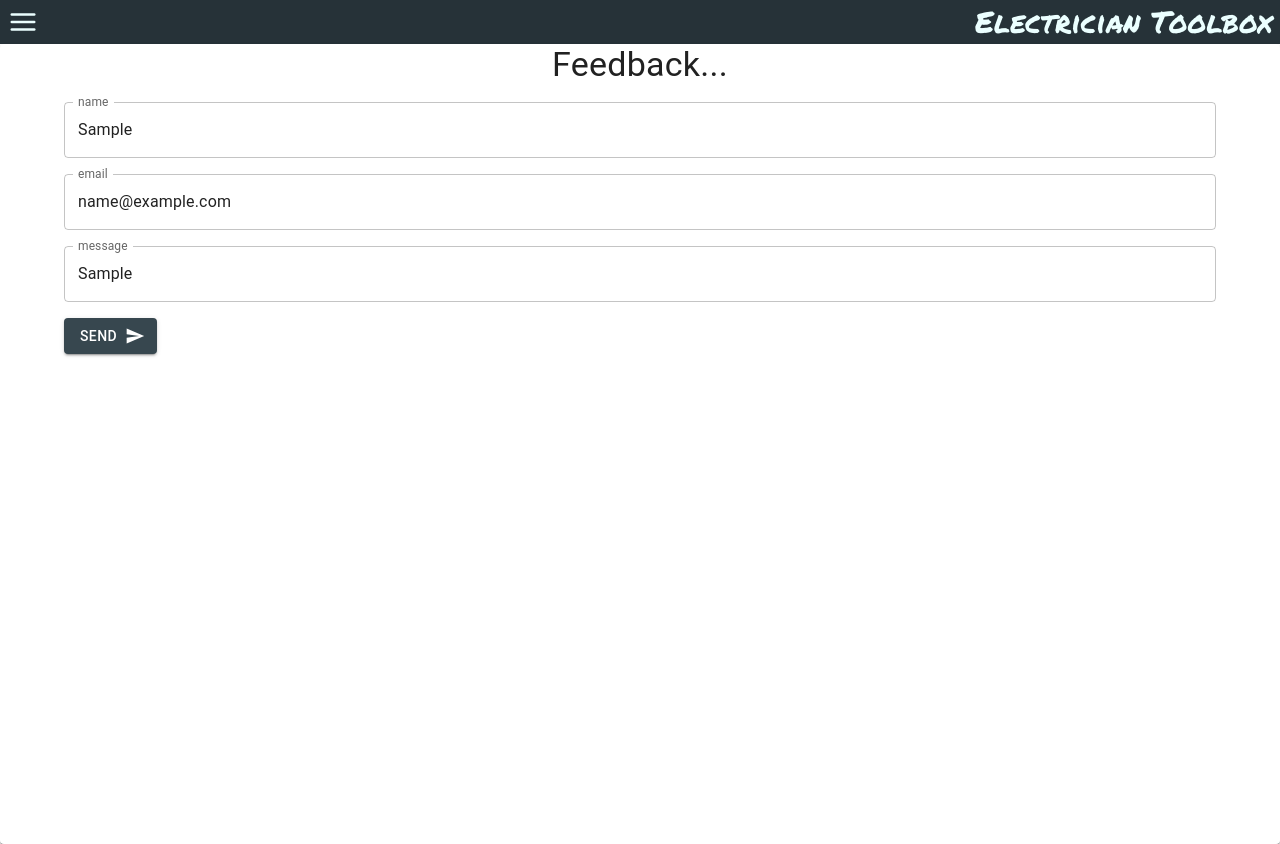
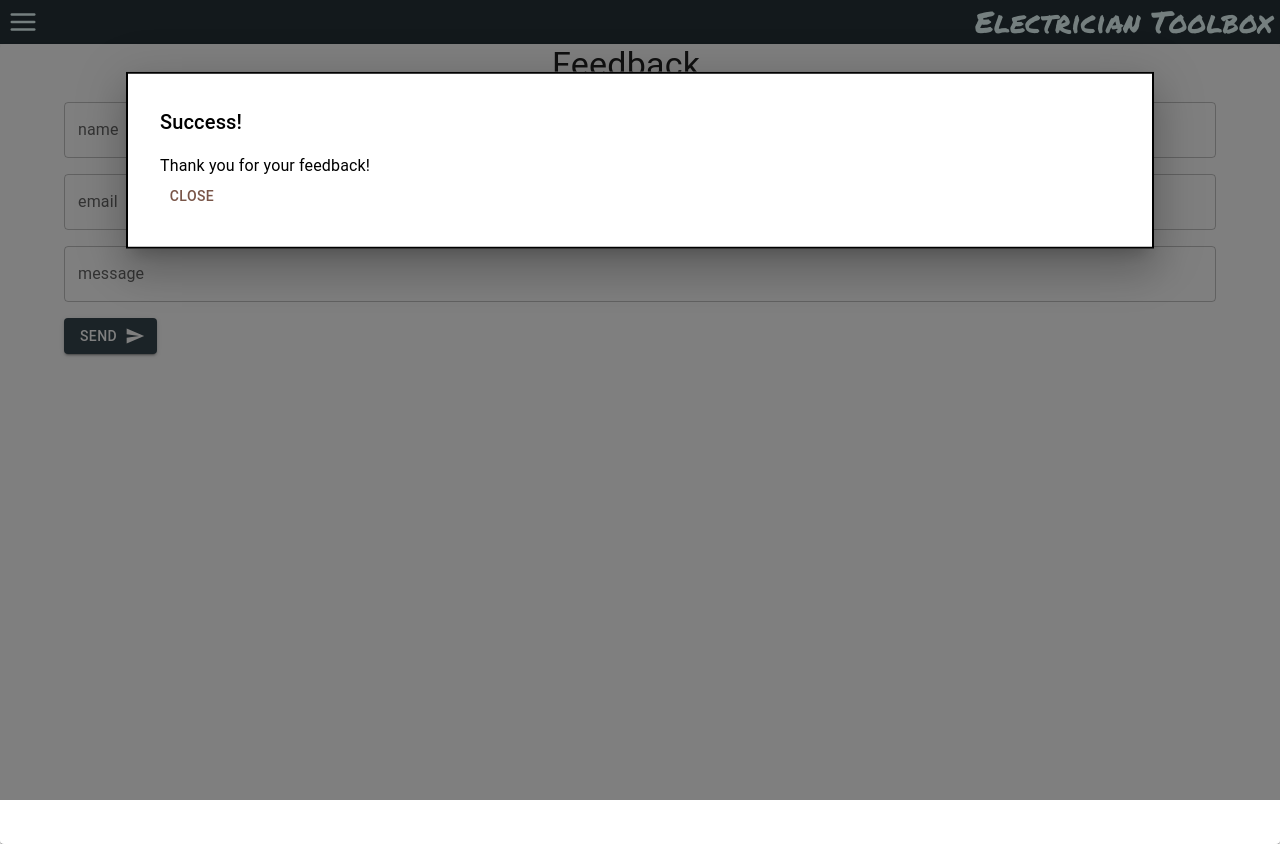
Before and after one commit to Jordan-weeks/voltage-calc, a React (Create React App) app: page /contact in a window 1280 px wide. Both pictures are taken after typing "Sample", "name@example.com", "Sample" into the empty fields and a click on the button "SEND". Built offline with nearby package versions, Linux system fonts and the light colour scheme.

Commit message:
contact form validation

```diff
--- /dev/null
+++ b/src/pages/contact/formValidation.js
@@ -0,0 +1,15 @@
+export const formValidation = (form, setErrorModal, setSuccessModal,submitForm) =>{
+    const emailTest = /\S+@\S+\.\S+/.test(form.email)
+
+    if(form.name === '' || form.email === '' || form.message === '' ){
+        setErrorModal({status: true, message: 'Please fill out all fields of the form and try again.'})
+
+    }
+    else if(!emailTest){
+        setErrorModal({status: true, message: 'Please enter a valid email address and try again.'})
+    }
+    else{
+        setSuccessModal(true)
+        submitForm()
+    }
+}
--- a/src/pages/contact/index.jsx
+++ b/src/pages/contact/index.jsx
@@ -1,13 +1,23 @@
-import { FormControl, Paper, TextField, Typography, Button } from '@mui/material'
+import { FormControl, Paper, TextField, Typography, Button, Modal, Box } from '@mui/material'
 import SendIcon from '@mui/icons-material/Send';
 import { Container } from '@mui/system'
 import React from 'react'
 import { useState,  } from 'react';
+import {formValidation} from './formValidation.js'
 
 
 const Contact = () => {
   const initialValues = { name: "", email: "", message: "" }
   const [form, setForm] = useState(initialValues)
+  const [errorModal , setErrorModal] = useState({status:false, message:''})
+  const [successModal , setSuccessModal] = useState(false)
+
+  const handleErrorClose = () =>{
+      setErrorModal({status:false, message:''})
+    }
+    const handleSuccessClose=() =>{
+      setSuccessModal(false)
+    }
 
   const handleChange = e => setForm({...form, [e.target.name]: e.target.value });
 
@@ -16,22 +26,75 @@ const Contact = () => {
         .map(key => encodeURIComponent(key) + "=" + encodeURIComponent(data[key]))
         .join("&");
   }
-
-  const handleFormSubmit = e => {
+  const checkForm = () =>{
+    formValidation(form,setErrorModal,setSuccessModal,submitForm)
+  }
+  const submitForm = () => {
     fetch("/", {
       method: "POST",
       headers: { "Content-Type": "application/x-www-form-urlencoded" },
       body: encode({ "form-name": "contact", ...form })
     })
-      .then(() => alert("Success!"))
+      .then(() => setForm(initialValues))
       .catch(error => alert(error));
 
-    e.preventDefault();
+
   };
 
 
   return (
     <Paper sx={{minHeight: '100vh'}}>
+      {/* Success modal */}
+      <Modal
+        open={successModal}
+        onClose={handleSuccessClose}
+        aria-labelledby="error"
+      >
+        <Box sx={{
+            position: 'absolute',
+            top: '20%',
+            left: '50%',
+            transform: 'translate(-50%, -50%)',
+            width: '75vw',
+            bgcolor: 'background.paper',
+            border: '2px solid #000',
+            boxShadow: 24,p: 4,
+            }}>
+          <Typography id="modal-modal-title" variant="h6" component="h2">
+            Success!
+          </Typography>
+          <Typography id="modal-modal-description" sx={{ mt: 2 }}>
+            Thank you for your feedback!
+          </Typography>
+          <Button onClick = {handleSuccessClose}>Close</Button>
+        </Box>
+      </Modal>
+      {/* Error modal */}
+      <Modal
+        open={errorModal.status}
+        onClose={handleErrorClose}
+        aria-labelledby="error"
+      >
+        <Box sx={{
+            position: 'absolute',
+            top: '20%',
+            left: '50%',
+            transform: 'translate(-50%, -50%)',
+            width: '75vw',
+            bgcolor: 'background.paper',
+            border: '2px solid #000',
+            boxShadow: 24,p: 4,
+            }}>
+          <Typography id="modal-modal-title" variant="h6" component="h2">
+            Error!
+          </Typography>
+          <Typography id="modal-modal-description" sx={{ mt: 2 }}>
+            {errorModal.message}
+          </Typography>
+          <Button onClick = {handleErrorClose}>Close</Button>
+        </Box>
+      </Modal>
+
       <Typography variant={"h4"} sx={{textAlign: 'center'}}>Feedback...</Typography>
       {/* <input type="hidden" name="form-name" value="contact" /> */}
       <Container>
@@ -43,7 +106,7 @@ const Contact = () => {
         </FormControl>
           <Button
             color={'secondary'}
-            onClick={handleFormSubmit}
+            onClick={checkForm}
             sx={{mt:2}} variant="contained" endIcon={<SendIcon />}>
           Send
           </Button>
```
